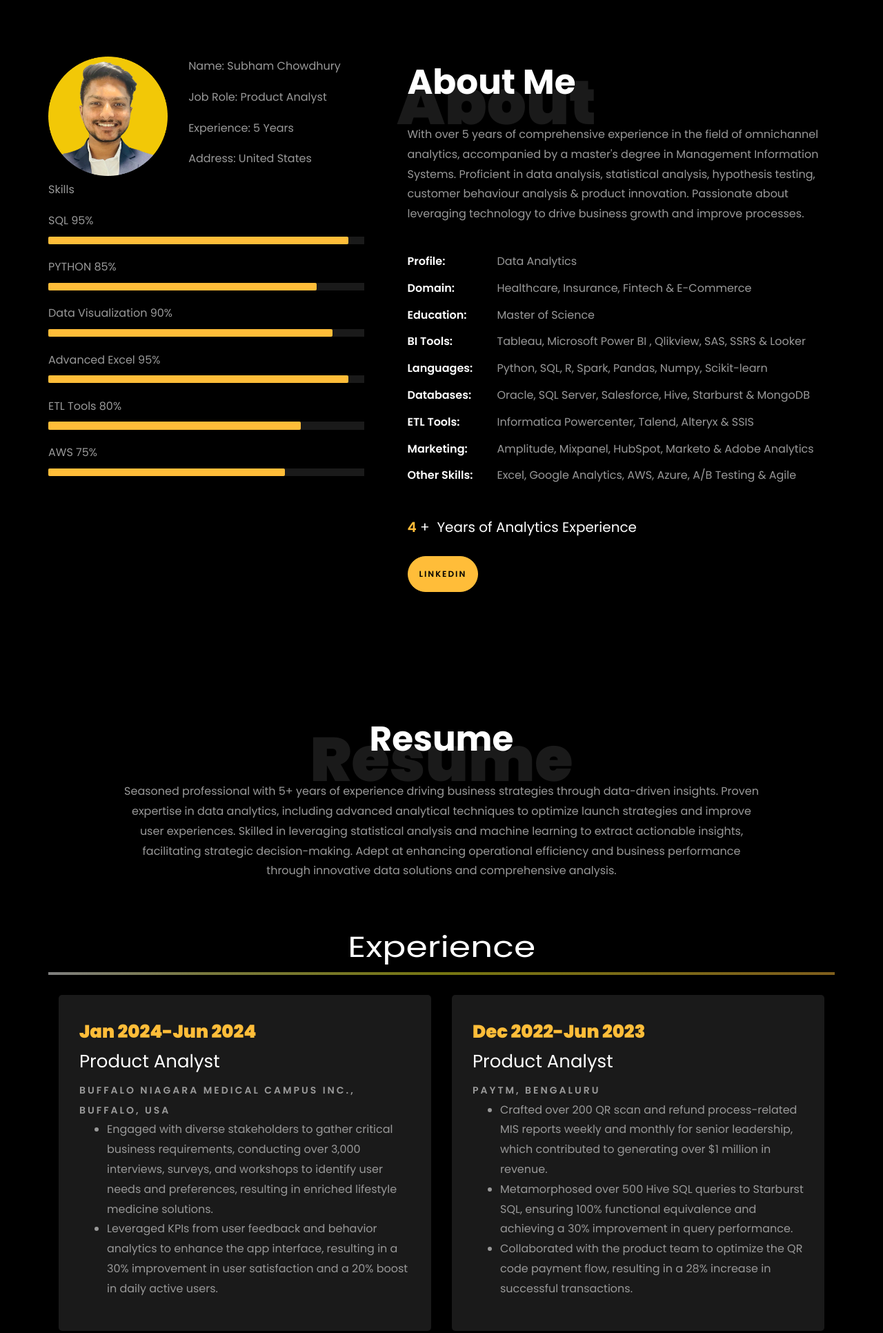
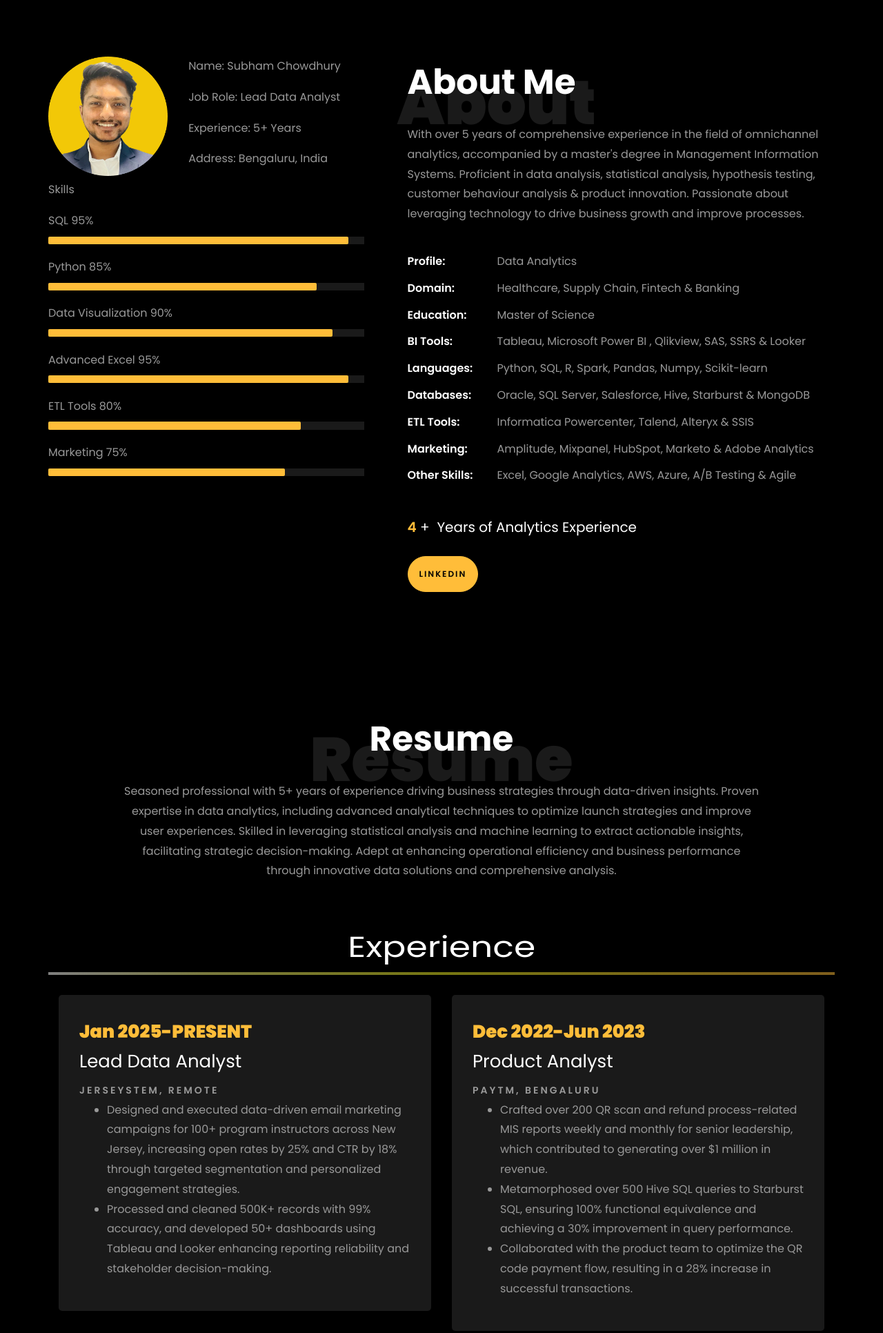
Before and after one commit to subhron/subham.github.io, a plain HTML site: page index.html in a window 1280 px wide. Shown: the part 780-2712 px from the top of the page at 69% size. Drawn offline with Linux system fonts and the light colour scheme; animation ran at ten frames a second; files whose address does not match are found by name.

Commit message:
Add files via upload

```diff
--- a/index.html
+++ b/index.html
@@ -233,9 +233,9 @@
 									<div class="col-sm-6 col-md-7">
 									  <div class="about-info">
 										<p><span class="title-s">Name: </span> <span>Subham Chowdhury</span></p>
-										<p><span class="title-s">Job Role: </span> <span>Product Analyst</span></p>
-										<p><span class="title-s">Experience: </span> <span>5 Years</span></p>
-										<p><span class="title-s">Address: </span> <span>United States</span></p>
+										<p><span class="title-s">Job Role: </span> <span>Lead Data Analyst</span></p>
+										<p><span class="title-s">Experience: </span> <span>5+ Years</span></p>
+										<p><span class="title-s">Address: </span> <span>Bengaluru, India</span></p>
 									  </div>
 									</div>
 								  </div>
@@ -248,7 +248,7 @@
 											aria-valuemax="100"></div>
 									</div>
 
-									<span>PYTHON</span> <span class="pull-right">85%</span>
+									<span>Python</span> <span class="pull-right">85%</span>
 									<div class="progress">
 										<div class="progress-bar" role="progressbar" style="width: 85%" aria-valuenow="85" aria-valuemin="0"
 											aria-valuemax="100"></div>
@@ -272,7 +272,7 @@
 											aria-valuemax="100"></div>
 									</div>
 
-									<span>AWS</span> <span class="pull-right">75%</span>
+									<span>Marketing</span> <span class="pull-right">75%</span>
 									<div class="progress">
 										<div class="progress-bar" role="progressbar" style="width: 75%" aria-valuenow="75" aria-valuemin="0"
 											aria-valuemax="100"></div>
@@ -294,7 +294,7 @@
 									Passionate about leveraging technology to drive business growth and improve processes.</p>
 								<ul class="about-info mt-4 px-md-0 px-2">
 									<li class="d-flex"><span>Profile:</span> <span>Data Analytics</span></li>
-									<li class="d-flex"><span>Domain:</span> <span>Healthcare, Insurance, Fintech &amp; E-Commerce</span></li>
+									<li class="d-flex"><span>Domain:</span> <span>Healthcare, Supply Chain, Fintech &amp; Banking</span></li>
 									<li class="d-flex"><span>Education:</span> <span>Master of Science</span></li>
 									<li class="d-flex"><span>BI Tools:</span> <span>Tableau, Microsoft Power BI , Qlikview, SAS, SSRS &amp; Looker</span></li>
 									<li class="d-flex"><span>Languages:</span> <span>Python, SQL, R, Spark, Pandas, Numpy, Scikit-learn</span></li>
@@ -345,13 +345,15 @@
 		<div class="row">
 			<div class="col-md-6">
 				<div class="resume-wrap ftco-animate">
-					<span class="date">Jan 2024-Jun 2024</span>
-					<h2>Product Analyst</h2>
-					<span class="position">Buffalo Niagara Medical Campus Inc., Buffalo, USA</span>
+					<span class="date">Jan 2025-PRESENT</span>
+					<h2>Lead Data Analyst</h2>
+					<span class="position">JerseyStem, Remote</span>
 					<!--  <p class="mt-4">iQuanti is a data-driven digital marketing analytics and solutions company, helps top 100 global brands. -->
 						<ul>
-							<li>Engaged with diverse stakeholders to gather critical business requirements, conducting over 3,000 interviews, surveys, and workshops to identify user needs and preferences, resulting in enriched lifestyle medicine solutions.</li>
-							<li>Leveraged KPIs from user feedback and behavior analytics to enhance the app interface, resulting in a 30% improvement in user satisfaction and a 20% boost in daily active users.</li>
+							<li>Designed and executed data-driven email marketing campaigns for 100+ program instructors across New Jersey, increasing
+								open rates by 25% and CTR by 18% through targeted segmentation and personalized engagement strategies.</li>
+							<li>Processed and cleaned 500K+ records with 99% accuracy, and developed 50+ dashboards using Tableau and Looker
+								enhancing reporting reliability and stakeholder decision-making.</li>
 						</ul>
 					</p>
 				</div>
@@ -668,7 +670,7 @@
           			<span class="icon-map-signs"></span>
           		</div>
           		<h3 class="mb-4">Address</h3>
-	            <p>United States</p>
+	            <p>Bengaluru, IN</p>
 	          </div>
           </div>
           <div class="col-md-6 col-lg-3 d-flex ftco-animate">
@@ -677,7 +679,7 @@
           			<span class="icon-phone2"></span>
           		</div>
           		<h3 class="mb-4">Contact Number</h3>
-	            <p>+1(857)-370-2527</p>
+	            <p>+917504387622</p>
 	          </div>
           </div>
           <div class="col-md-6 col-lg-3 d-flex ftco-animate">
@@ -686,7 +688,7 @@
           			<span class="icon-paper-plane"></span>
           		</div>
           		<h3 class="mb-4">Email Address</h3>
-	            <p><a href="mailto:subhamch@buffalo.edu">subhamch@buffalo.edu</a></p>
+	            <p><a href="mailto:subhamchowdhury17@gmail.com">subhamchowdhury17</a></p>
 	          </div>
           </div>
           <div class="col-md-6 col-lg-3 d-flex ftco-animate">
```
